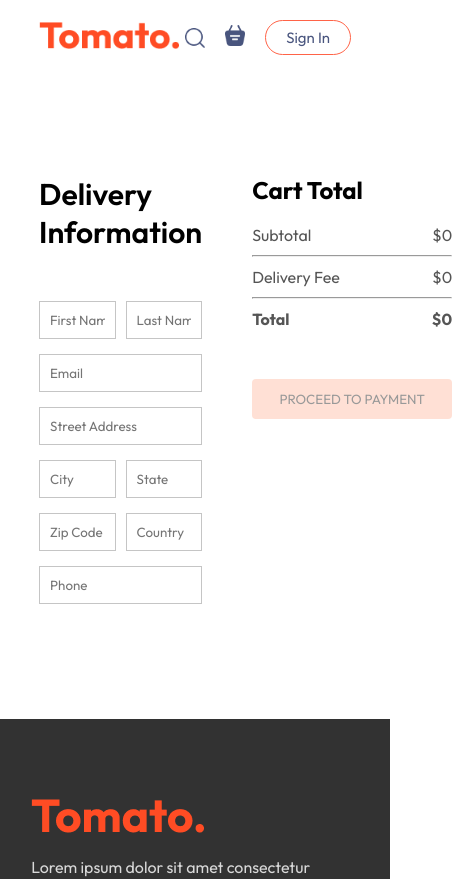
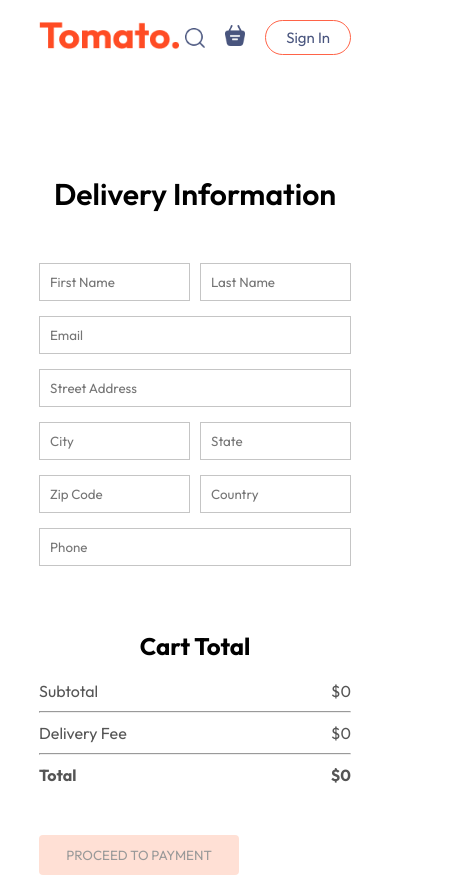
Before and after one commit to neosyk-net/Tomato-Clone, a React (Vite) app in the folder tomato-clone/: page /order in a window 390 px wide. Shown: the top 879 px of the page, 452 px wide, since content can reach past the window. Built offline with nearby package versions, Linux system fonts and the light colour scheme; a web font is replaced by a local one.

Commit message:
update responsiveness!

```diff
--- a/tomato-clone/src/pages/PlaceOrder/PlaceOrder.css
+++ b/tomato-clone/src/pages/PlaceOrder/PlaceOrder.css
@@ -46,3 +46,18 @@
     font-weight: 500;
     padding-left: 22px;
 }
+
+@media (max-width: 1330px) {
+    .place-order {
+    flex-wrap: wrap;
+    display: flex;
+    align-items: center;
+    justify-content: center;
+    }
+    .place-order p {
+        text-align: center;
+    }
+    .cart-total h2 {
+        text-align: center;
+    }
+}
```
